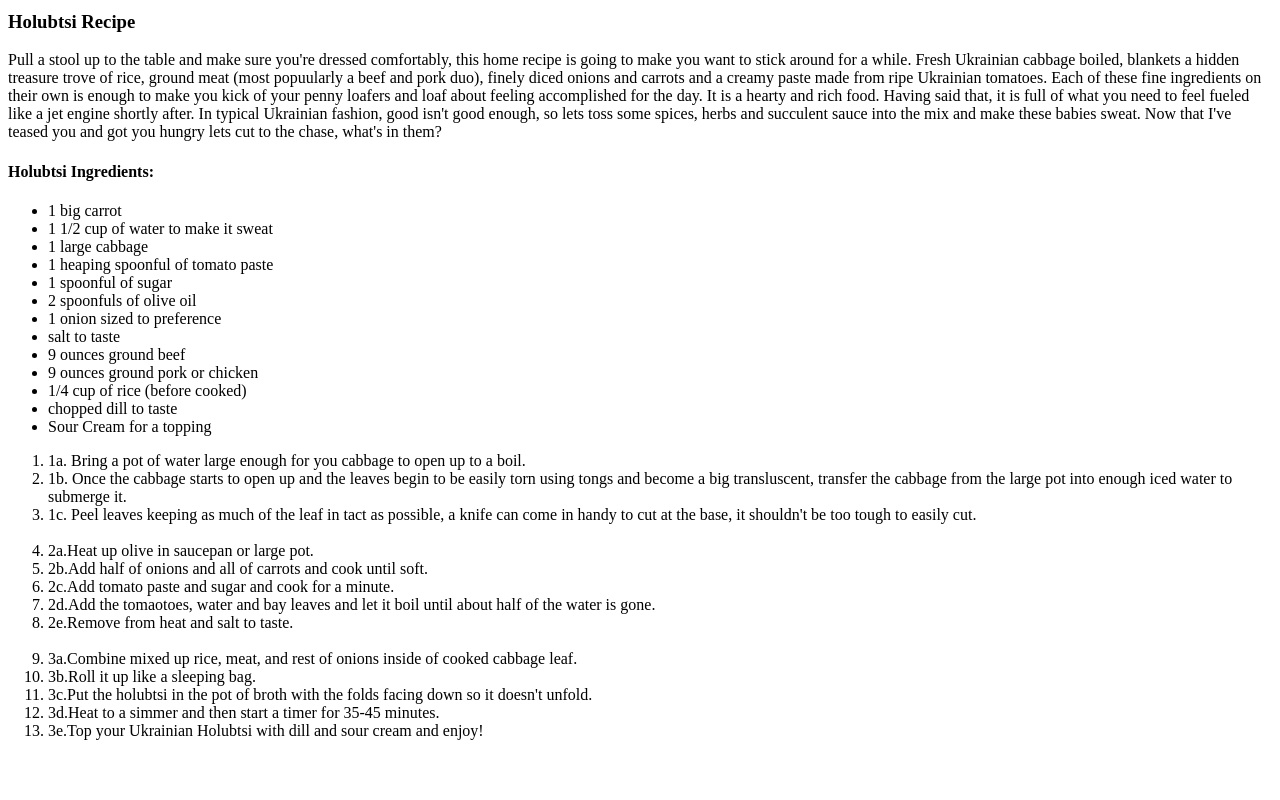
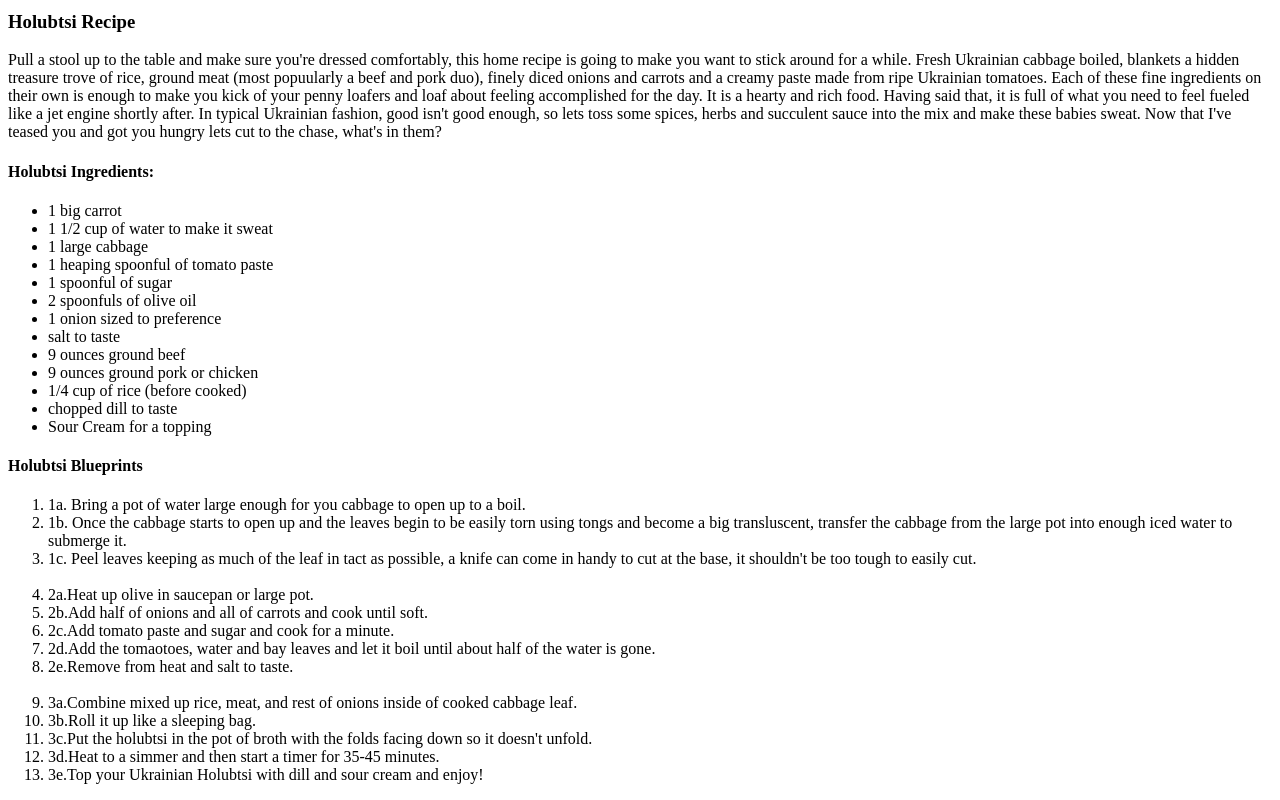
Before and after one commit to KingdomKlyuch/odin-recipes, a plain HTML site: page recipes/Holubtsi.html in a window 1280 px wide. Shown: the part 720-1520 px from the top of the page. Before the commit the page ends 1476 px from the top, so only its background shows below. Drawn offline with Linux system fonts and the light colour scheme.

Commit message:
recipes/Holubtsi.html

```diff
--- a/recipes/Holubtsi.html
+++ b/recipes/Holubtsi.html
@@ -37,6 +37,8 @@
 <li>Sour Cream for a topping</li>
 </ul>
 
+<h4>Holubtsi Blueprints</h4>
+
 <ol>
 <li>1a. Bring a pot of water large enough for you cabbage to open up to a boil.
 </li>
```
Also changed, not shown: recipes/Ukrainian-Meatballs-Pot-Recipe.webp (added), 1 other file.
